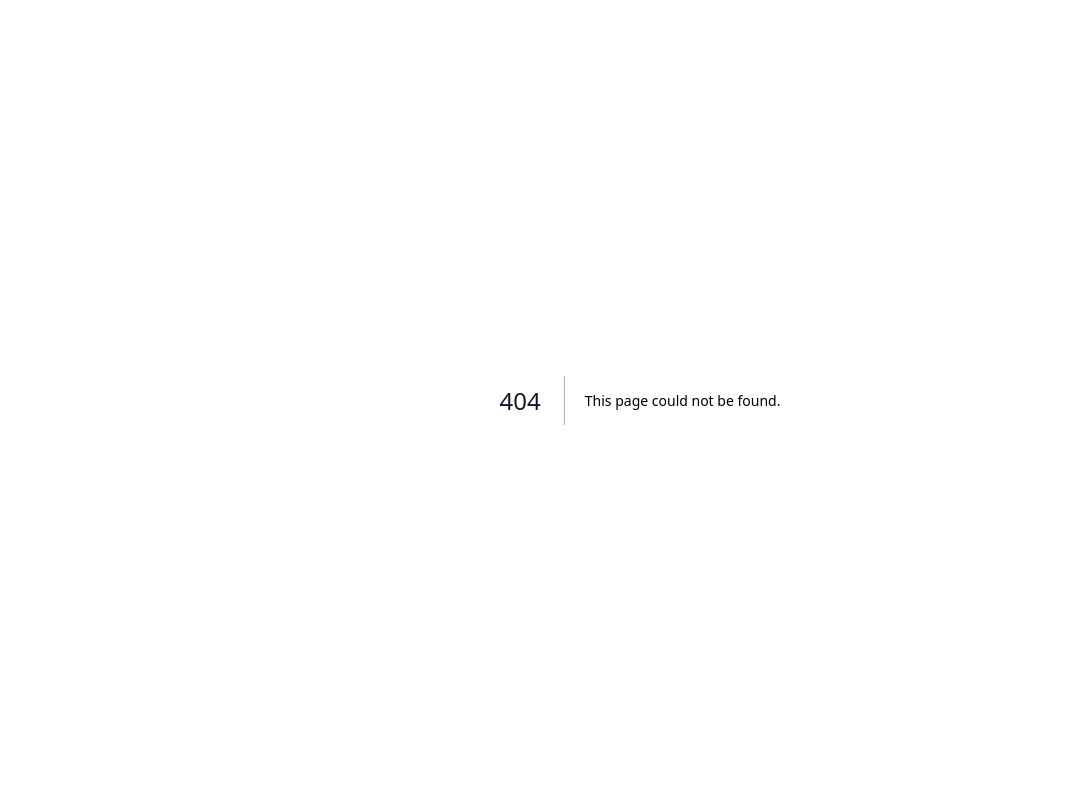
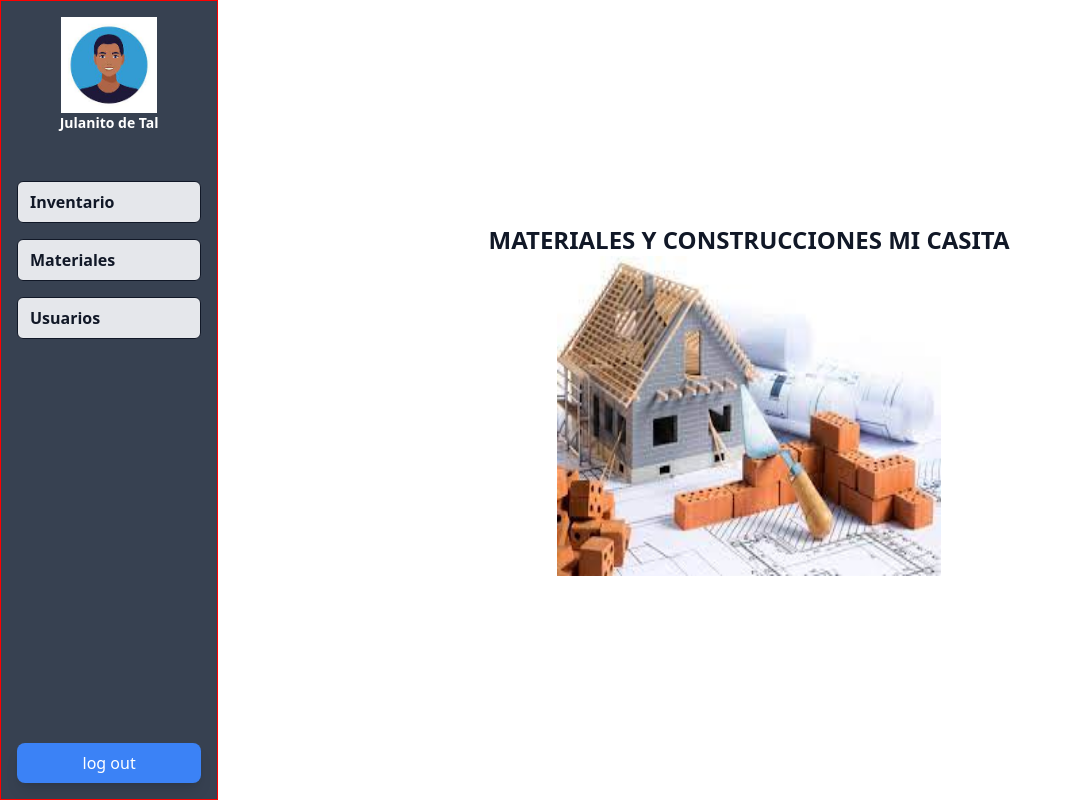
Before and after one commit to alcideszapata/gestion-inventario, a Next.js app: page /app in a window 1280 px wide. Before the commit this address had no page. Shown: the whole page, without its empty margins (0-1071 px from the left). Built offline with nearby package versions, Linux system fonts and the light colour scheme.

Commit message:
app creado

```diff
--- a/styles/globals.css
+++ b/styles/globals.css
@@ -34,14 +34,8 @@ th {
     @apply outline-none border border-gray-300 px-2 py-1 rounded-lg focus:border-indigo-500;
   }
 
-  button,
-  button[type='button'],
-  button[type='submit'] {
+  button {
     @apply bg-indigo-500 px-3 py-2 text-white rounded-lg hover:bg-indigo-400 shadow-lg;
-  }
-
-  button.secondary {
-    @apply bg-white px-3 py-2 text-indigo-500 rounded-lg hover:bg-gray-100 shadow-lg;
   }
 
   li{
```
Also changed, not shown: pages/app.tsx (renamed from pages/index.tsx).
